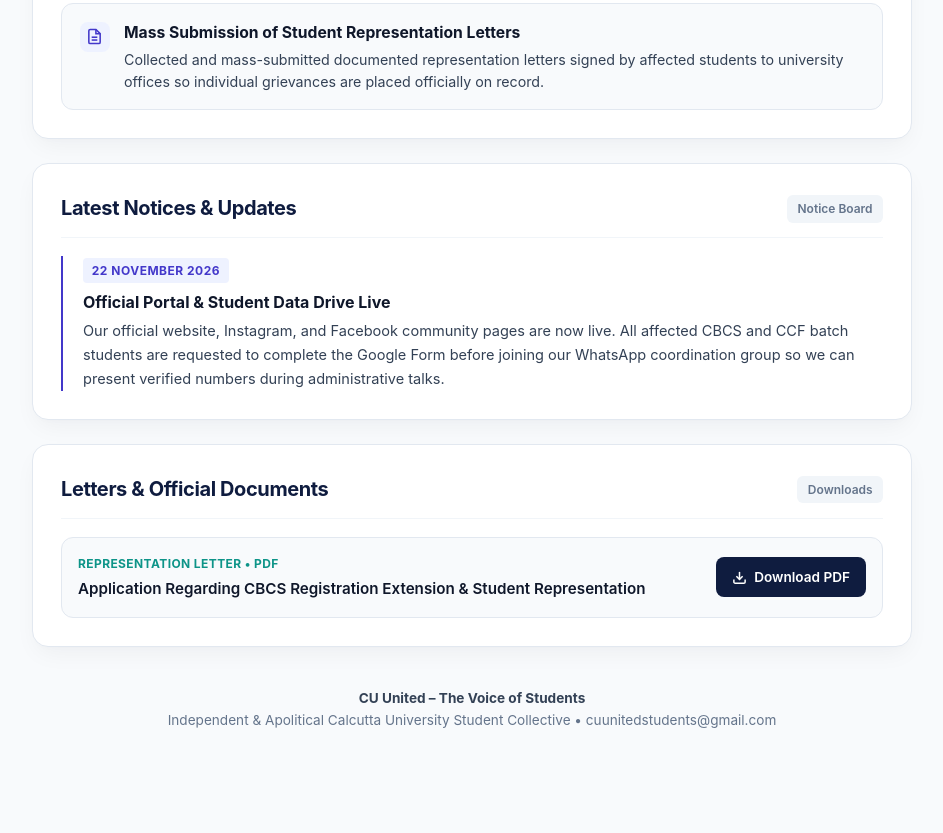
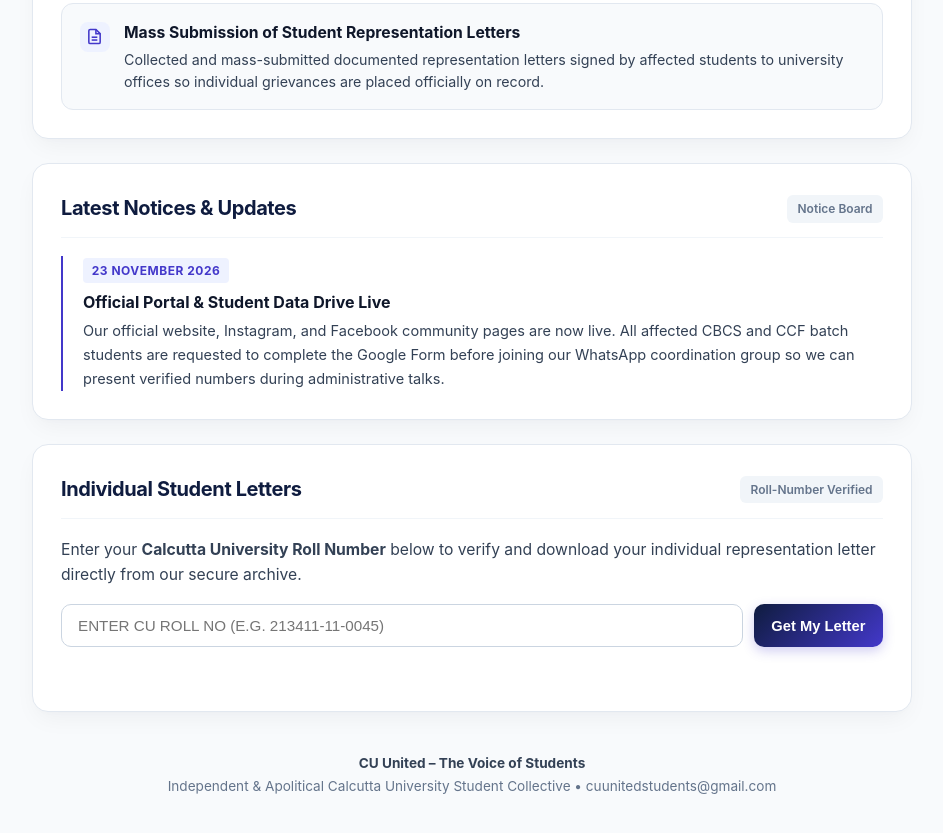
Before and after one commit to cuunitedstudents/cuunitedstudents.github.io, a plain HTML site: page index.html in a window 1280 px wide. Shown: the part 2187-3020 px from the top of the page, without its empty margins (168-1111 px from the left). Before the commit the page ends 2983 px from the top, so only its background shows below. Drawn offline with Linux system fonts and the light colour scheme.

Commit message:
index.html

```diff
--- a/index.html
+++ b/index.html
@@ -466,47 +466,6 @@
       color: var(--slate-700);
     }
 
-    /* Document Downloads */
-    .doc-item {
-      display: flex;
-      align-items: center;
-      justify-content: space-between;
-      gap: 1rem;
-      flex-wrap: wrap;
-      padding: 1rem;
-      border: 1px solid var(--slate-200);
-      border-radius: 12px;
-      background: var(--bg);
-      margin-bottom: 0.75rem;
-    }
-    .doc-item:last-child { margin-bottom: 0; }
-    .doc-meta {
-      font-size: 0.75rem;
-      font-weight: 700;
-      color: var(--teal-600);
-      letter-spacing: 0.4px;
-    }
-    .doc-title {
-      font-weight: 600;
-      color: var(--slate-900);
-      font-size: 0.95rem;
-      margin-top: 0.15rem;
-    }
-    .dl-btn {
-      display: inline-flex;
-      align-items: center;
-      gap: 0.45rem;
-      background: var(--navy-900);
-      color: #fff;
-      padding: 0.55rem 1rem;
-      border-radius: 8px;
-      text-decoration: none;
-      font-size: 0.85rem;
-      font-weight: 600;
-      transition: background 0.15s;
-    }
-    .dl-btn:hover { background: var(--indigo-600); }
-
     footer {
       text-align: center;
       color: var(--slate-500);
@@ -721,29 +680,43 @@
       </div>
 
       <div class="notice-item">
-        <span class="notice-date">22 November 2026</span>
+        <span class="notice-date">23 November 2026</span>
         <h3>Official Portal &amp; Student Data Drive Live</h3>
         <p>Our official website, Instagram, and Facebook community pages are now live. All affected CBCS and CCF batch students are requested to complete the Google Form before joining our WhatsApp coordination group so we can present verified numbers during administrative talks.</p>
       </div>
     </section>
 
-    <!-- Downloadable Letters -->
+    <!-- Drive-Backed Individual Letters -->
     <section class="card" id="letters">
       <div class="section-header">
-        <h2>Letters &amp; Official Documents</h2>
-        <span class="section-tag">Downloads</span>
+        <h2>Individual Student Letters</h2>
+        <span class="section-tag">Roll-Number Verified</span>
       </div>
 
-      <div class="doc-item">
-        <div>
-          <div class="doc-meta">REPRESENTATION LETTER • PDF</div>
-          <div class="doc-title">Application Regarding CBCS Registration Extension &amp; Student Representation</div>
-        </div>
-        <a class="dl-btn" href="letters/cu-registration-extension-letter.pdf" download>
-          <svg width="15" height="15" viewBox="0 0 24 24" fill="none" stroke="currentColor" stroke-width="2.4"><path d="M21 15v4a2 2 0 0 1-2 2H5a2 2 0 0 1-2-2v-4"/><polyline points="7 10 12 15 17 10"/><line x1="12" y1="15" x2="12" y2="3"/></svg>
-          Download PDF
-        </a>
+      <p class="lead-text" style="margin-bottom: 1rem;">
+        Enter your <strong>Calcutta University Roll Number</strong> below to verify and download your individual representation letter directly from our secure archive.
+      </p>
+
+      <div style="display: flex; gap: 0.65rem; flex-wrap: wrap; margin-bottom: 0.75rem;">
+        <input
+          type="text"
+          id="rollInput"
+          placeholder="Enter CU Roll No (e.g. 213411-11-0045)"
+          autocomplete="off"
+          style="flex: 1; min-width: 220px; padding: 0.75rem 1rem; border: 1px solid #cbd5e1; border-radius: 10px; font-size: 0.95rem; text-transform: uppercase;"
+        />
+        <button
+          type="button"
+          id="fetchBtn"
+          onclick="fetchDriveLetter()"
+          class="btn btn-primary"
+          style="border: none; cursor: pointer;"
+        >
+          Get My Letter
+        </button>
       </div>
+
+      <div id="letterStatus" style="font-size: 0.9rem; font-weight: 600; min-height: 1.5rem;"></div>
     </section>
 
     <footer>
@@ -753,5 +726,56 @@
 
   </main>
 
+  <script>
+    const WEB_APP_URL = "https://script.google.com/macros/s/AKfycbxxmoG0WGaIvasK2jY0QFH-HkzddZs6OGoUzQcLunEZWy6CoAQGX9LpA_5UmtcSkIMh/exec";
+
+    document.getElementById("rollInput").addEventListener("keydown", function (e) {
+      if (e.key === "Enter") {
+        e.preventDefault();
+        fetchDriveLetter();
+      }
+    });
+
+    async function fetchDriveLetter() {
+      const input = document.getElementById("rollInput").value.trim().toUpperCase();
+      const status = document.getElementById("letterStatus");
+      const btn = document.getElementById("fetchBtn");
+
+      if (!input) {
+        status.style.color = "#b91c1c";
+        status.textContent = "Please enter your valid CU Roll Number.";
+        return;
+      }
+
+      btn.disabled = true;
+      btn.style.opacity = "0.7";
+      status.style.color = "#4338ca";
+      status.textContent = "Checking archive for " + input + "...";
+
+      const scriptUrl = WEB_APP_URL + "?roll=" + encodeURIComponent(input);
+
+      try {
+        const res = await fetch(scriptUrl);
+        const data = await res.json();
+
+        if (data.ok) {
+          status.style.color = "#059669";
+          status.innerHTML = `Letter found for <strong>${data.roll}</strong>!
+            <a href="${data.downloadUrl}" style="color: #059669; text-decoration: underline; margin-left: 6px;">Download PDF</a> &bull;
+            <a href="${data.viewUrl}" target="_blank" rel="noopener" style="color: #1d4ed8; text-decoration: underline;">View in Drive</a>`;
+        } else {
+          status.style.color = "#b91c1c";
+          status.textContent = data.error || "No letter found for this Roll Number.";
+        }
+      } catch (err) {
+        status.style.color = "#b91c1c";
+        status.textContent = "Could not connect to archive. Please try again.";
+      } finally {
+        btn.disabled = false;
+        btn.style.opacity = "1";
+      }
+    }
+  </script>
+
 </body>
 </html>
```
